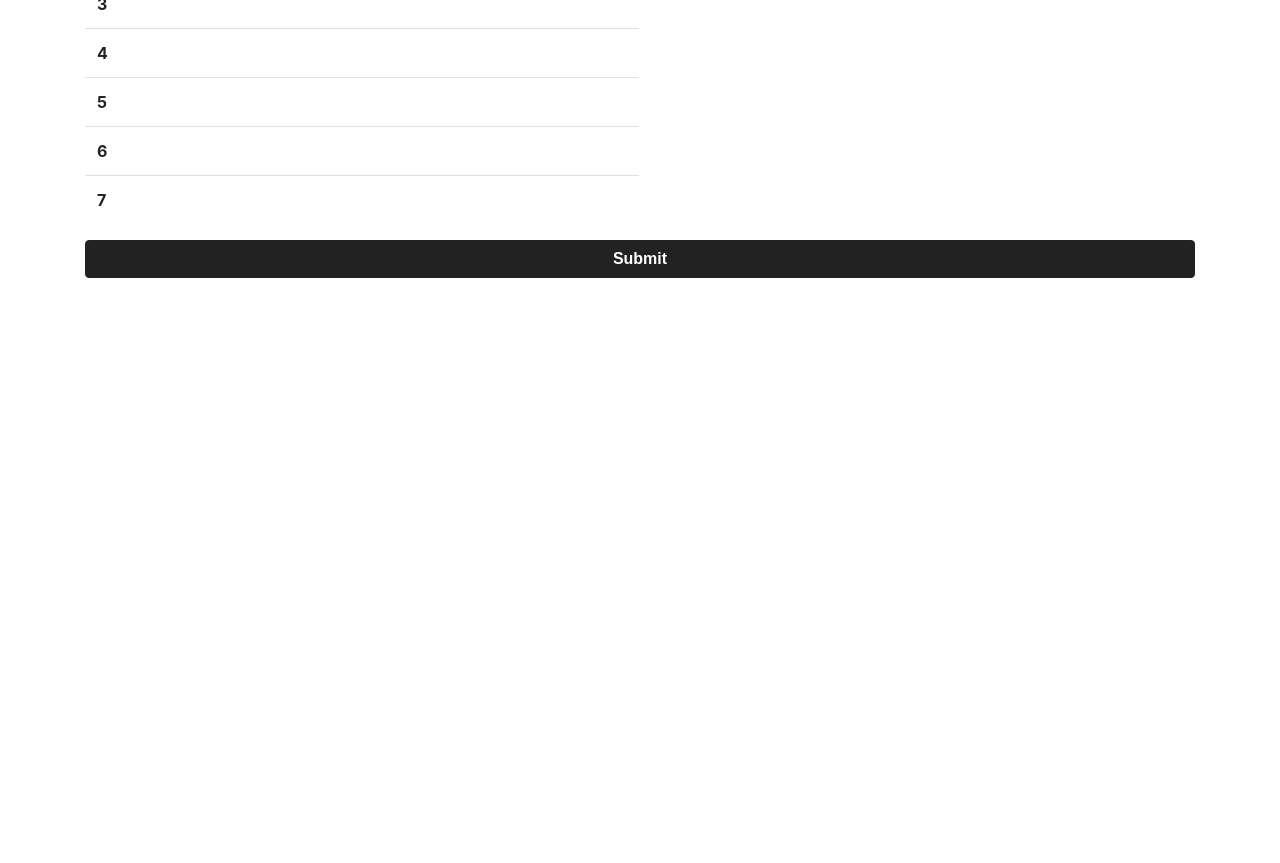
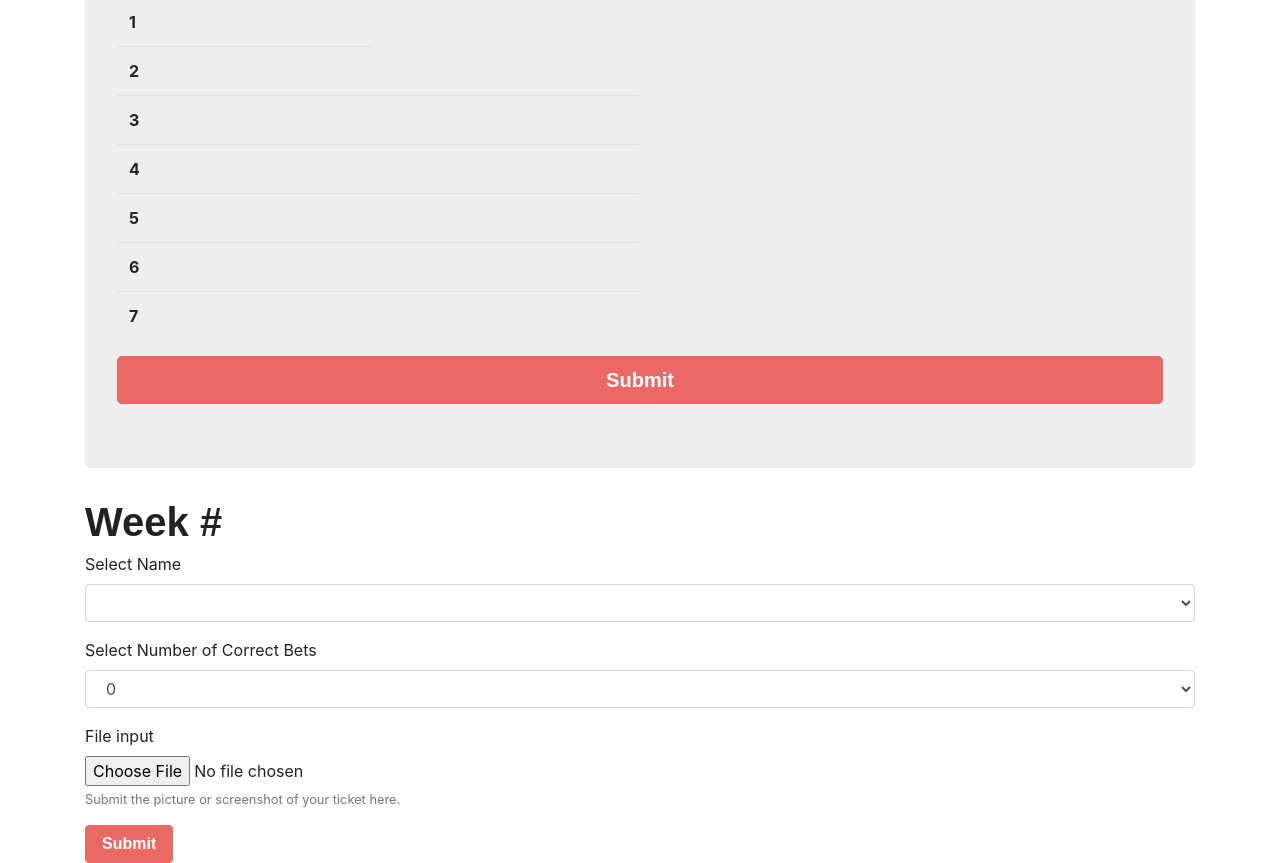
Before and after one commit to maggil07/football_line, a plain HTML site: page index.html in a window 1280 px wide. Shown: the part 225-1088 px from the top of the page. Before the commit the page ends 800 px from the top, so only its background shows below. Drawn offline with nearby package versions, Linux system fonts and the light colour scheme; a web font is replaced by a local one.

Commit message:
Created placeholders for the entering of ticket scores of players.

```diff
--- a/index.html
+++ b/index.html
@@ -14,7 +14,9 @@
     </div>
   </nav>
 
-  <div class="container ">
+  <main class="container">
+    <div class="jumbotron">
+      <h1>SCOREBOARD</h1>
       <table class="table table-hover">
         <thead>
           <th scope="col">Place</th>
@@ -67,8 +69,46 @@
           </tr>
         </tbody>
       </table>
-      <button id="updateTable" class="btn btn-dark btn-block">Submit</button>
+      <button id="updateTable" class="btn btn-primary btn-lg btn-block">Submit</button>
   </div>
+  <div class=>
+    <h1>Week #</h1>
+    <form>
+  <fieldset>
+    <div class="form-group">
+      <label for="exampleSelect1">Select Name</label>
+      <select class="form-control" id="nameSelect">
+        <!-- TODO: Make this dynamic with players -->
+        <option></option>
+        <option>Brandon</option>
+        <option>Chris</option>
+        <option>Matt</option>
+        <option>Nicole</option>
+        <option>Regan</option>
+        <option>Rowe</option>
+        <option>Steve</option>
+      </select>
+    </div>
+    <div class="form-group">
+      <label for="exampleSelect1">Select Number of Correct Bets</label>
+      <select class="form-control" id="scoreSelect">
+        <option>0</option>
+        <option>1</option>
+        <option>2</option>
+        <option>3</option>
+        <option>4</option>
+      </select>
+    </div>
+    <div class="form-group">
+      <label for="exampleInputFile">File input</label>
+      <input type="file" class="form-control-file" id="exampleInputFile" aria-describedby="fileHelp">
+      <small id="fileHelp" class="form-text text-muted">Submit the picture or screenshot of your ticket here.</small>
+    </div>
+    <button type="submit" class="btn btn-primary">Submit</button>
+  </fieldset>
+</form>
+  </div>
+  </main>
   <script src="https://code.jquery.com/jquery-3.3.1.slim.min.js" integrity="sha384-q8i/X+965DzO0rT7abK41JStQIAqVgRVzpbzo5smXKp4YfRvH+8abtTE1Pi6jizo" crossorigin="anonymous"></script>
   <script src="https://cdnjs.cloudflare.com/ajax/libs/popper.js/1.14.7/umd/popper.min.js" integrity="sha384-UO2eT0CpHqdSJQ6hJty5KVphtPhzWj9WO1clHTMGa3JDZwrnQq4sF86dIHNDz0W1" crossorigin="anonymous"></script>
   <script src="https://stackpath.bootstrapcdn.com/bootstrap/4.3.1/js/bootstrap.min.js" integrity="sha384-JjSmVgyd0p3pXB1rRibZUAYoIIy6OrQ6VrjIEaFf/nJGzIxFDsf4x0xIM+B07jRM" crossorigin="anonymous"></script>
```
Lines whose indentation alone changed are shown as unchanged.
